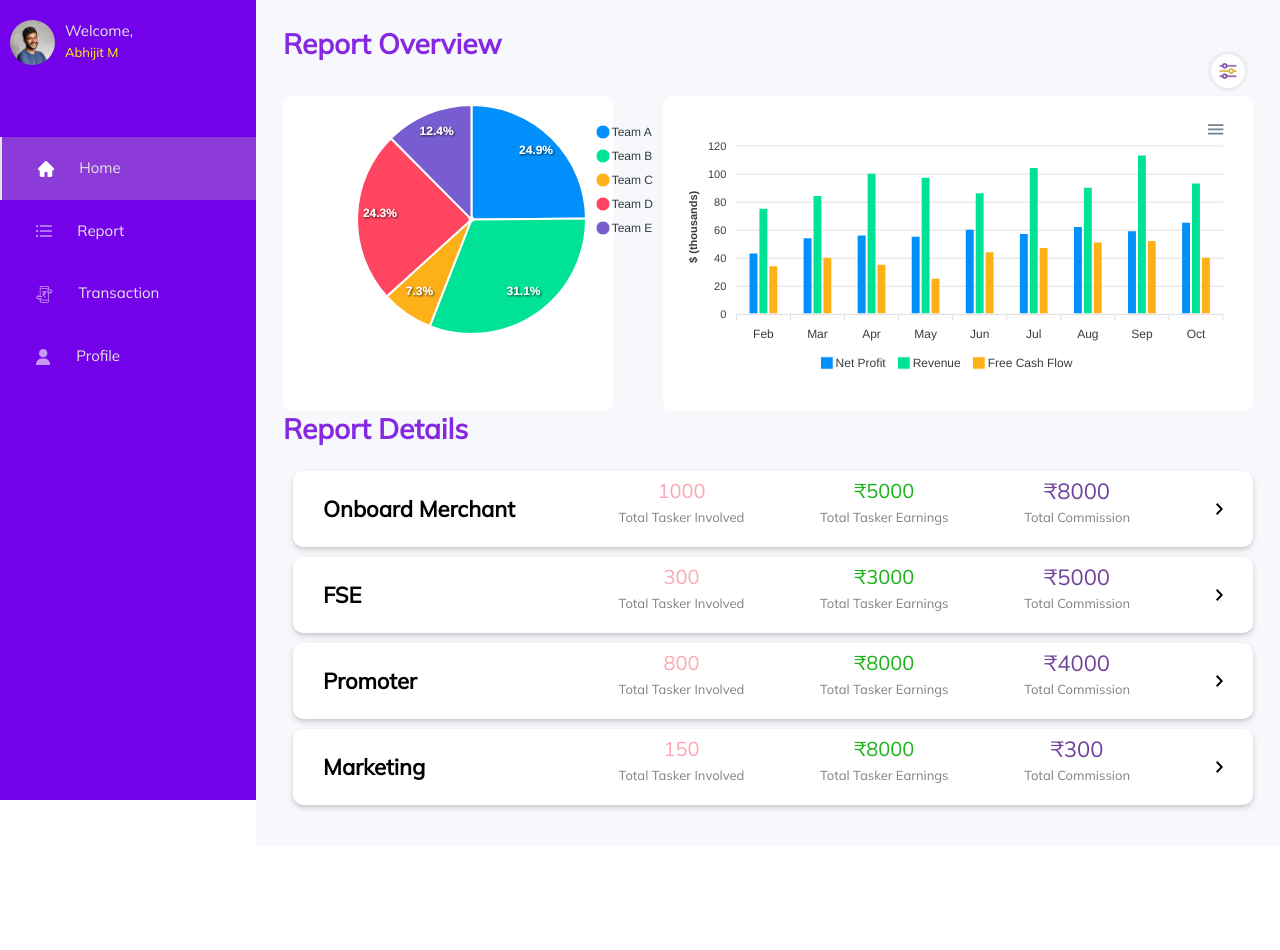
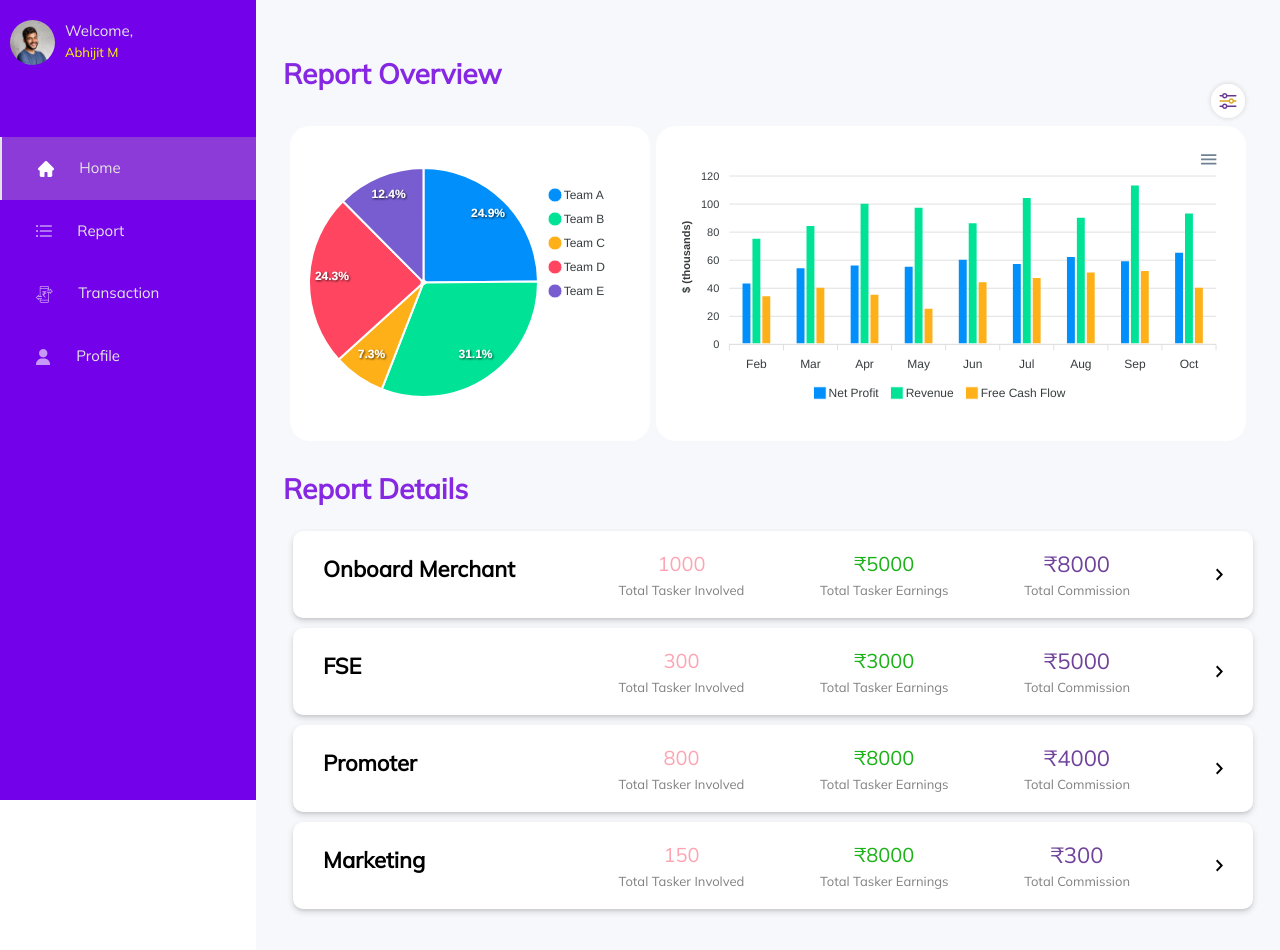
Before and after one commit to mayurpaunipagar/taskmo-manpower-dashboard-assign4, a React (Create React App) app: page /report in a window 1280 px wide. Both pictures are taken after a click on the button "LOGIN". Before the commit the page ends 846 px from the top, so only its background shows below. Built offline with nearby package versions, Linux system fonts and the light colour scheme.

Commit message:
myReport style update 2

```diff
--- a/src/component/myReport/index.js
+++ b/src/component/myReport/index.js
@@ -95,20 +95,21 @@ function MyReport() {
 
   console.log("Option", option);
   console.log("bar", bar);
+
   return (
     <div className="body">
       <div className="header1">
         <p>Report Overview</p>
         <img
-          src={window.location.origin + "/images/filter.png"}
+          src={window.location.origin + "/images/filter.svg"}
           alt="filter"
           height="50px"
           width="50px"
         />
       </div>
       <div className="graph">
+        <div className="pieStyle">
         <div className="card_body12">
-          <div className="container">
             {option && (
               <Chart
                 options={option.options}
@@ -118,7 +119,7 @@ function MyReport() {
                 width={360}
               />
             )}
-          </div>
+        </div>
         </div>
         <div className="card_body22">
           {bar && (
@@ -152,15 +153,15 @@ function MyReport() {
                   <div className="report-details-card">
                     <div className="rd-name">{name}</div>
                     <div className="rd-mycol">
-                      <div className="totalTasker">{totalTaskerInvolved}</div>
+                      <div className="totalTasker mt-3">{totalTaskerInvolved}</div>
                       <div className="grayText rd-style">Total Tasker Involved</div>
                     </div>
                     <div className="rd-mycol ">
-                      <div className="totalTaskerEarnStyle money">&#8377;{totalTaskerEarnings}</div>
+                      <div className="totalTaskerEarnStyle money mt-3">&#8377;{totalTaskerEarnings}</div>
                       <div className="grayText rd-style">Total Tasker Earnings</div>
                     </div>
                     <div className="rd-mycol">
-                      <div className="rd-t-commission money">&#8377;{totalCommission}</div>
+                      <div className="rd-t-commission money mt-3">&#8377;{totalCommission}</div>
                       <div className="grayText rd-style">Total Commission</div>
                     </div>
                     <img className="arrowStyle" src={window.location.origin+"/images/arrow.svg"} alt="arrow"/>
--- a/src/component/myReport/style.css
+++ b/src/component/myReport/style.css
@@ -13,6 +13,7 @@
   .header1 {
     display: flex;
     justify-content: space-between;
+    margin-top:30px;
   }
   .header1 > p {
     text-align: center;
@@ -29,18 +30,13 @@
 
   .graph {
     display: flex;
-    justify-content: space-between;
+    justify-content: space-evenly;
   }
 
   .card_body12 {
-    flex: 0.2;
     background: #ffffff 0% 0% no-repeat padding-box;
     border-radius: 8px;
-    opacity: 1;
-    display: flex;
-    justify-content: space-between;
-    min-width: 330px;
-    min-height: 250px;
+    height: fit-content;
   }
 
   .card_body22 {
@@ -54,6 +50,7 @@
     padding: 20px;
     width: 633px;
     min-height: 250px;
+    border-radius: 20px;
   }
 
   .card_body3 {
@@ -140,3 +137,10 @@
   .arrowStyle{
     padding:20px;
   }
+  .pieStyle{
+    display: flex;
+    justify-content: center;
+    align-items: center;
+    background-color: white;
+    border-radius: 20px;
+  }
```
